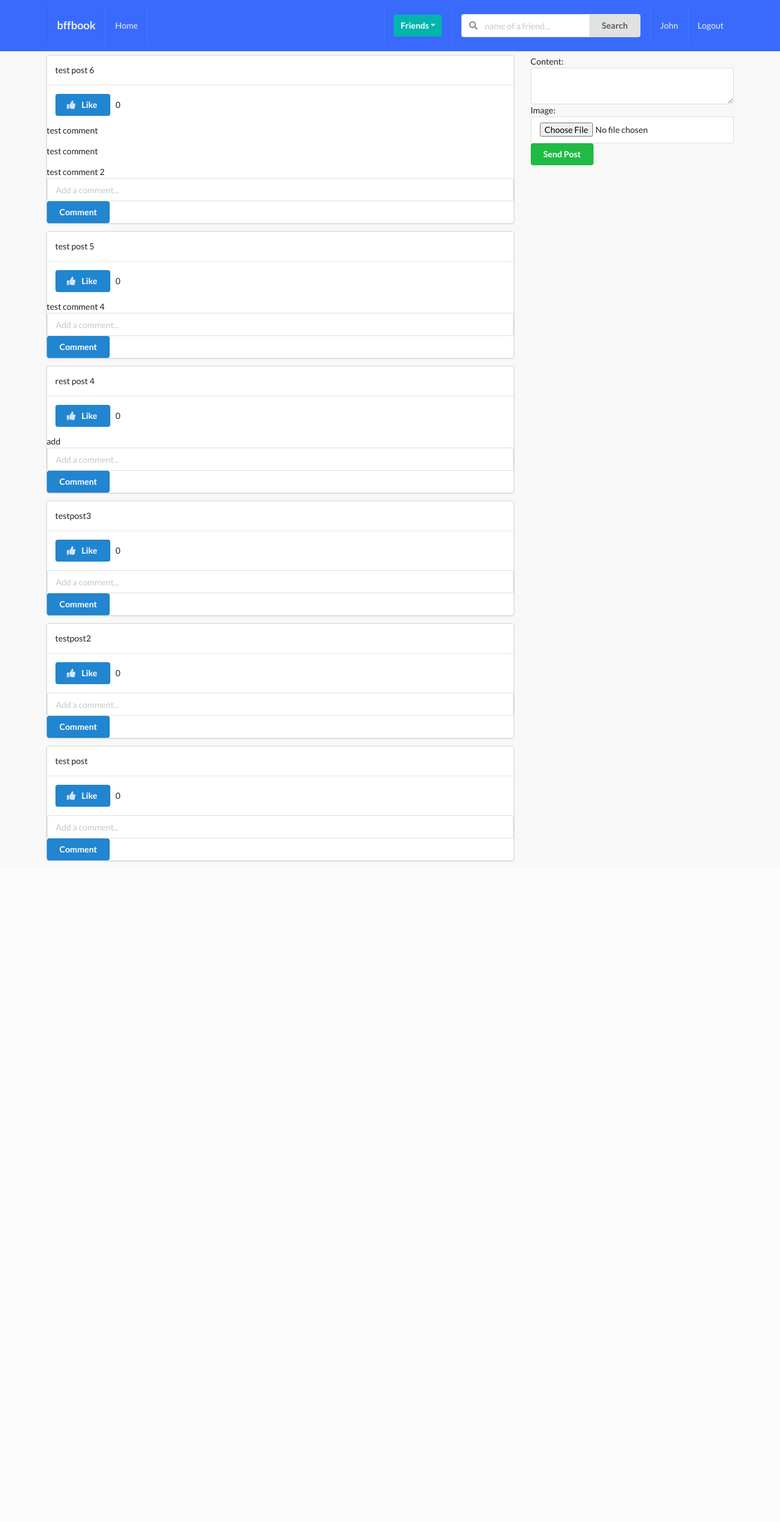
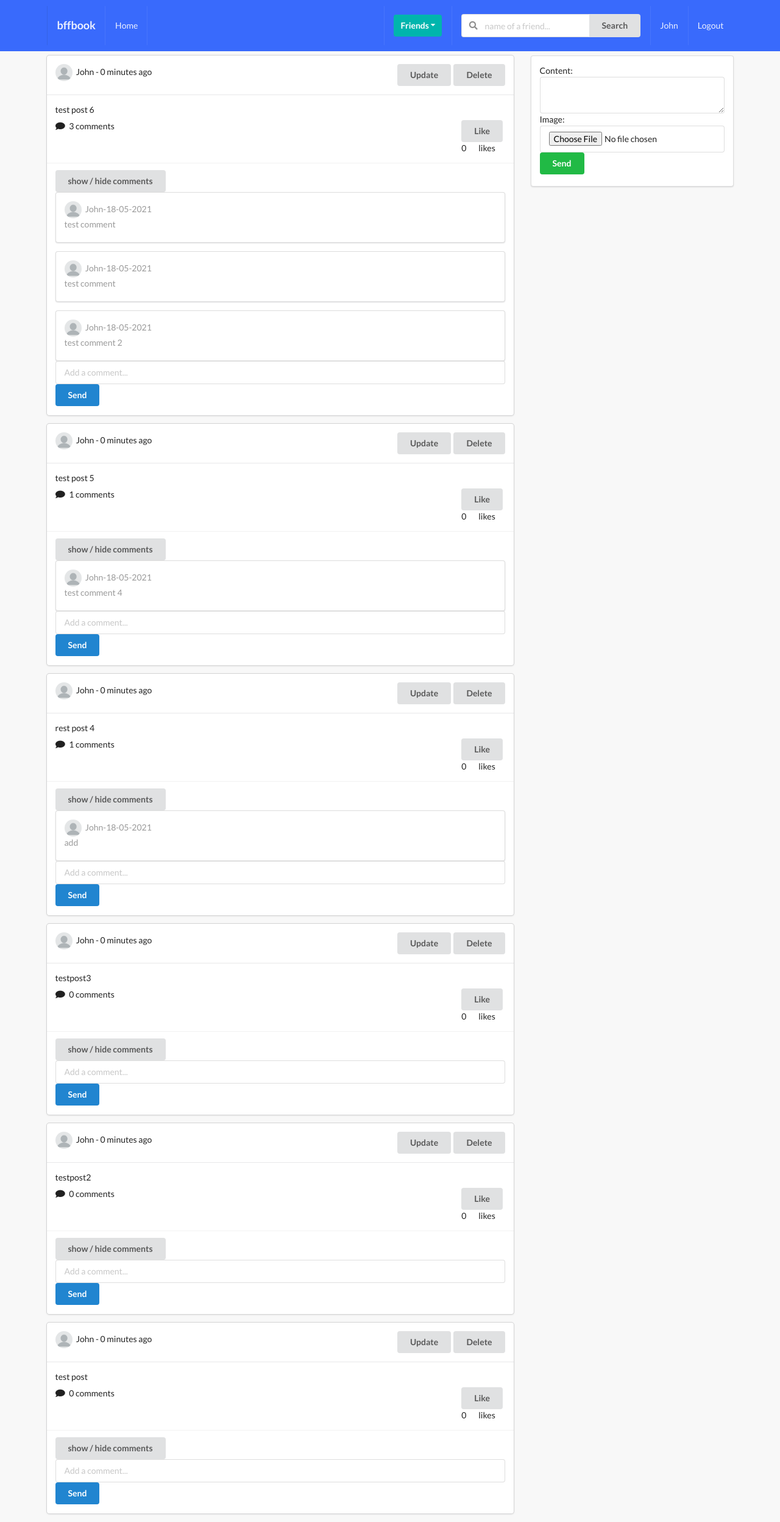
Before and after one commit to JohnG88/Social_Network1, a Django app: page /posts/ in a window 1280 px wide. Shown: the whole page at 61% size. Before the commit the page ends 1413 px from the top, so only its background shows below. Run offline with Django 3.2, Linux system fonts and the light colour scheme; a user stored in the database is signed in; data comes from the database, SQL or seed files in the repository; data that the repository does not hold is empty; some libraries are stand-ins or nearby versions.

Commit message:
Copied new main.html file, renamed the old main.html file to main.html

```diff
--- a/posts/templates/posts/main.html
+++ b/posts/templates/posts/main.html
@@ -1,59 +1,158 @@
 {% extends 'base.html' %}
 
-{% block title %}
-    Posts
-{% endblock title %}
+{% block title %}main page{% endblock title %}
 
 {% block content %}
 <div class="ui grid">
-        <div class="row">
     <div class="eleven wide column">
         {% for obj in qs %}
+
         <div class="ui fluid card">
             <div class="content">
-                            {{ obj.content }}
+                <div class="right floated meta">
+                <div class="ui grid">
+                    <div class="row">
+                        {% ifequal request.user obj.author.user %}
+                            <a href="{% url 'posts:post-update' obj.pk %}"><button class="ui button bwhite-lg ">Update</button></a>
+                            <a href="{% url 'posts:post-delete' obj.pk %}"><button class="ui button bwhite-lg ">Delete</button></a>
+                        {% endifequal %}
+                    </div>
+                </div>
+
+                </div>
+                <img class="ui avatar image" src={{obj.author.avatar.url}}>
+                {{ obj.author.user }} - {{ obj.created|timesince}} ago
+            </div>
+            <div class="ui fluid image">
+                {% if obj.image %}
+                    <img src={{obj.image.url}}>
+                {% endif %}
             </div>
             <div class="content">
-                            <form action="{% url 'posts:like-post-view' %}" method="POST">
+                <p> {{ obj.content }} </p>
+                <div class="right floated">
+                    <form action="{% url 'posts:like-post-view' %}" method="POST" class='like-form' id='{{obj.id}}'>
                         {% csrf_token %}
                         <input type="hidden" name="post_id" value={{obj.id}}>
-                                <button type="submit" class="ui primary button">
+
+                            <button type="submit" class="ui button like-btn{{obj.id}}">
                                 {% if profile not in obj.liked.all %}
-                                        <i class="thumbs up icon"></i>&nbsp;Like
+                                    Like
                                 {% else %}
-                                        <i class="thumbs down icon"></i>&nbsp;Unlike
+                                    Unlike
                                 {% endif %}
                             </button>
-                                &nbsp;{{ obj.num_likes }}
+                            <div class="ui grid">
+                                <div class="column">
+                                    <div class="like-count{{obj.id}}"> {{obj.num_likes}} </div>
+                                </div>
+                                <div class="column">
+                                    likes
+                                </div>
+                            </div>
                     </form>
                 </div>
-                        <div>
+                <i class="comment icon"></i>
+                <span> {{ obj.num_comments }} comments</span>
+            </div>
+            <div class="extra content">
+                <div class="mb-5">
+
+                </div>
+                <button class="cmt_btn ui button mb-5">show / hide comments</button>
+                <div class="comment-box">
                 {% if obj.comment_set.all %}
                     {% for c in obj.comment_set.all %}
-                                    <p>{{ c.body }}</p>
+
+                        <div class="ui segment mb-5">
+                            <img class="ui avatar image" src={{c.user.avatar.url}}>
+                            <span>{{ c.user }}</span>
+                            <div class='mt-5'>{{ c.body }}</div>
+                        </div>
+
                     {% endfor %}
                 {% endif %}
                 </div>
-                        <form action="" method="POST" class="ui form">
+
+                <form action="" method="POST"class='ui fluid form'>
                     {% csrf_token %}
+                    <input type="hidden" name="post_id" value={{obj.id}}>
                     {{ c_form }}
-                            <input type="hidden" name="post_id" value={{ obj.id }}>
-                            <button type="submit" class="ui primary button" name="submit_c_form">Comment</button>
+                    <button type="submit" name="submit_c_form" class="ui primary button mt-5 w-full">Send</button>
                 </form>
             </div>
+        </div>
+
+
         {% endfor %}
     </div>
     <div class="five wide column">
+        <div class="ui segment">
             {% if post_added %}
                 <div class="ui green message">Post added</div>
             {% endif %}
-                <form action="" method="POST" class="ui form" enctype="multipart/form-data">
+            <form action="" method="POST" class='ui form' enctype="multipart/form-data">
                 {% csrf_token %}
-                    {{ p_form }}
-                    <button type="submit" class="ui button positive" name="submit_p_form">Send Post</button>
+                {{p_form}}
+                <button type='submit' name="submit_p_form" class="ui positive button w-full mt-5">Send</button>
             </form>
         </div>
     </div>
 </div>
+{% endblock content %}
 
-{% endblock content %}
+{% block scripts %}
+    <script>
+        $( document ).ready(function() {
+            let display = false
+            $(".cmt_btn").click(function () {
+                if (display===false) {
+                    $(this).next(".comment-box").show("slow");
+                    display=true
+                } else {
+                    $(this).next(".comment-box").hide("slow");
+                    display=false
+                }
+            });
+
+            $('.like-form').submit(function(e){
+                e.preventDefault()
+
+                const post_id = $(this).attr('id')
+
+                const likeText = $(`.like-btn${post_id}`).text()
+                const trim = $.trim(likeText)
+
+                const url = $(this).attr('action')
+
+                let res;
+                const likes = $(`.like-count${post_id}`).text()
+                const trimCount = parseInt(likes)
+
+                $.ajax({
+                    type: 'POST',
+                    url: url,
+                    data: {
+                        'csrfmiddlewaretoken': $('input[name=csrfmiddlewaretoken]').val(),
+                        'post_id':post_id,
+                    },
+                    success: function(response) {
+                        if(trim === 'Unlike') {
+                            $(`.like-btn${post_id}`).text('Like')
+                            res = trimCount - 1
+                        } else {
+                            $(`.like-btn${post_id}`).text('Unlike')
+                            res = trimCount + 1
+                        }
+
+                        $(`.like-count${post_id}`).text(res)
+                    },
+                    error: function(response) {
+                        console.log('error', response)
+                    }
+                })
+
+            })
+        });
+    </script>
+{% endblock scripts %}
```
Also changed, not shown: posts/templates/posts/main1.html (added, +59 -0 lines). Lines whose indentation alone changed are shown as unchanged.
